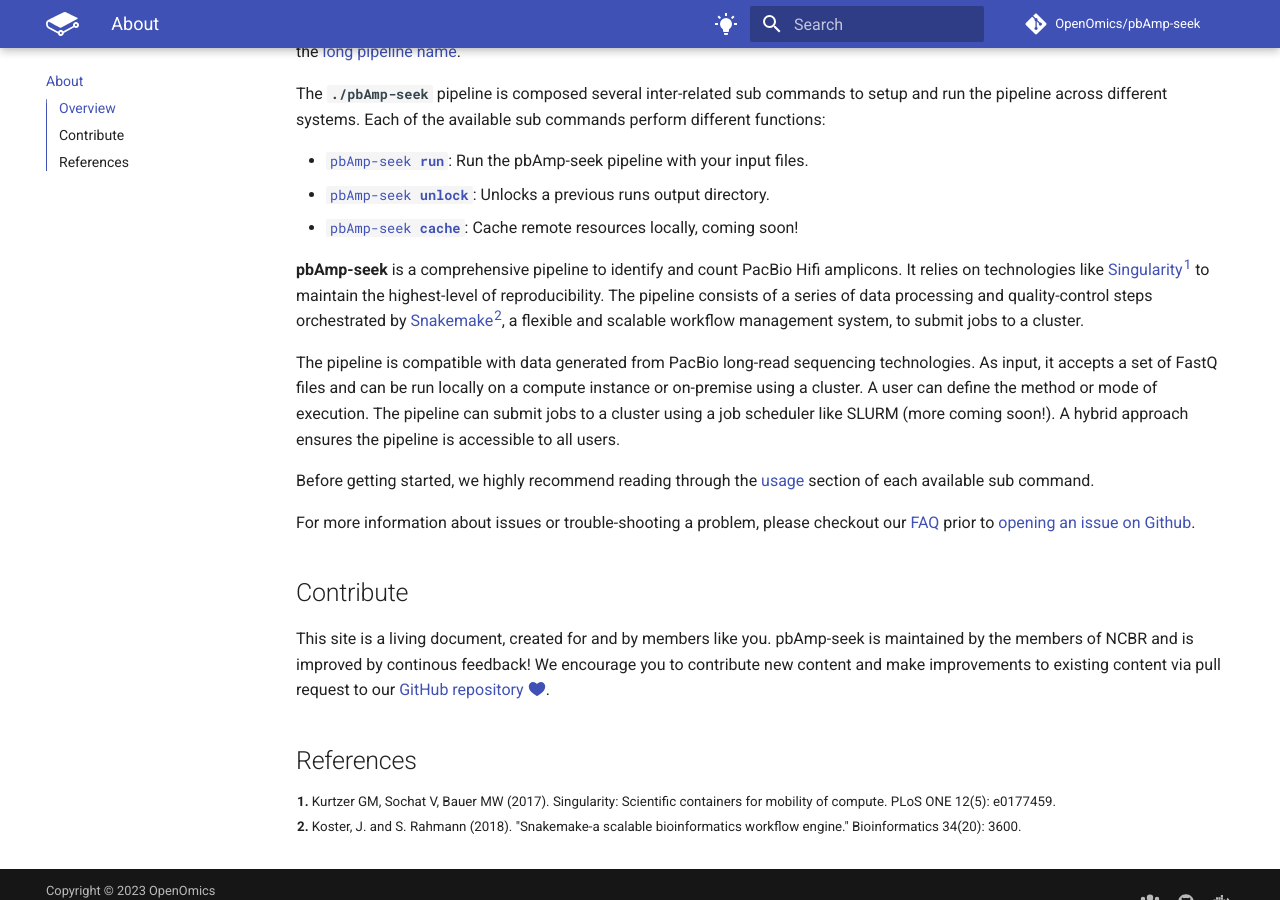
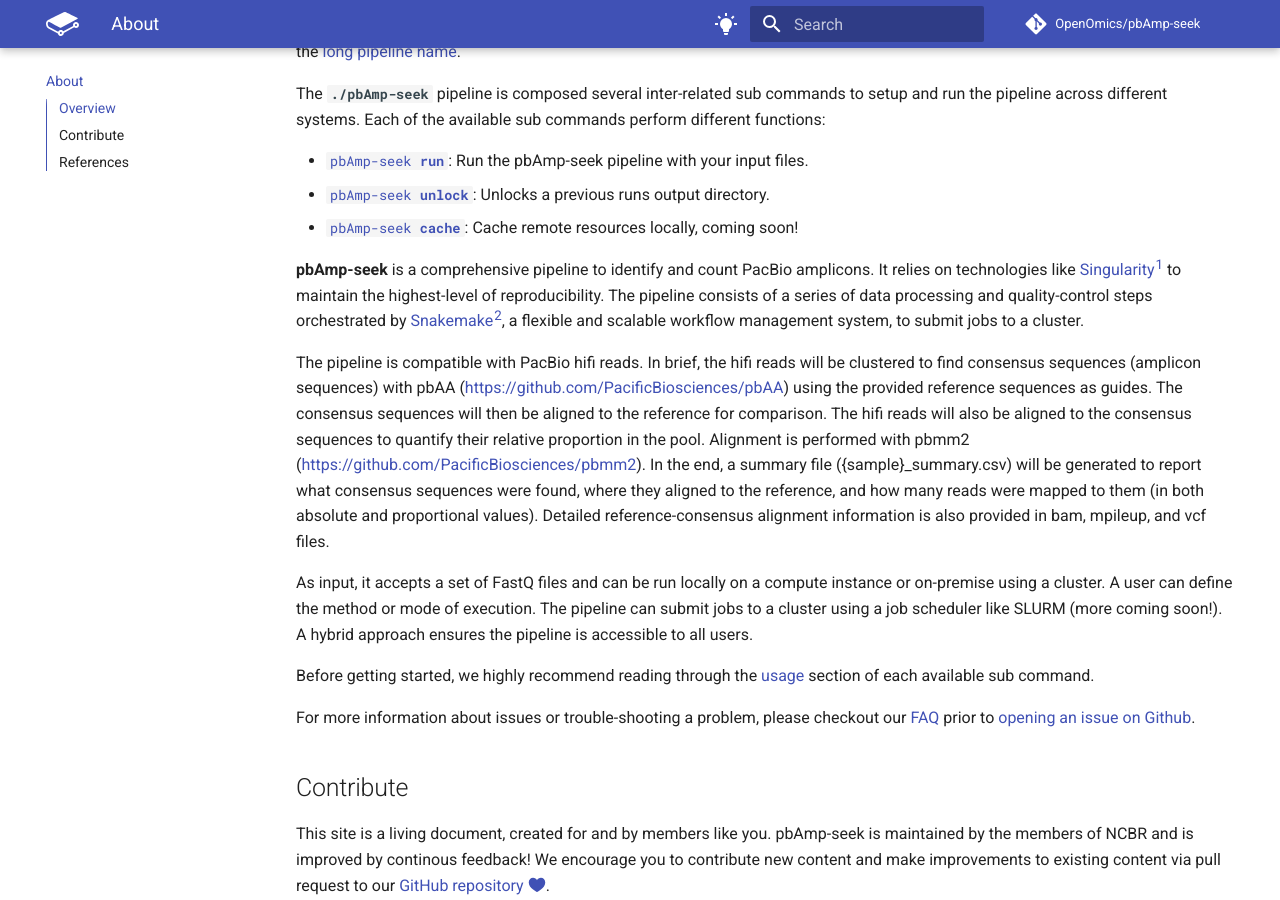
Before and after one commit to OpenOmics/pbAmp-seek, an MkDocs documentation site: the page built from docs/index.md, in a window 1280 px wide and 900 px high, scrolled down 420 px. Built offline with MkDocs 1.6.1 and Material for MkDocs 9.7.7, drawn with Linux system fonts in a browser that asks for light colours; comment, search, counter and statistics services are not loaded; the version menu is left out.

Commit message:
Update index.md

```diff
--- a/docs/index.md
+++ b/docs/index.md
@@ -32,9 +32,12 @@ The **`./pbAmp-seek`** pipeline is composed several inter-related sub commands t
  * [<code>pbAmp-seek <b>unlock</b></code>](usage/unlock.md): Unlocks a previous runs output directory.
  * [<code>pbAmp-seek <b>cache</b></code>](usage/cache.md): Cache remote resources locally, coming soon!
 
-**pbAmp-seek** is a comprehensive pipeline to identify and count PacBio Hifi amplicons. It relies on technologies like [Singularity<sup>1</sup>](https://singularity.lbl.gov/) to maintain the highest-level of reproducibility. The pipeline consists of a series of data processing and quality-control steps orchestrated by [Snakemake<sup>2</sup>](https://snakemake.readthedocs.io/en/stable/), a flexible and scalable workflow management system, to submit jobs to a cluster.
+**pbAmp-seek** is a comprehensive pipeline to identify and count PacBio amplicons. It relies on technologies like [Singularity<sup>1</sup>](https://singularity.lbl.gov/) to maintain the highest-level of reproducibility. The pipeline consists of a series of data processing and quality-control steps orchestrated by [Snakemake<sup>2</sup>](https://snakemake.readthedocs.io/en/stable/), a flexible and scalable workflow management system, to submit jobs to a cluster.
 
-The pipeline is compatible with data generated from PacBio long-read sequencing technologies. As input, it accepts a set of FastQ files and can be run locally on a compute instance or on-premise using a cluster. A user can define the method or mode of execution. The pipeline can submit jobs to a cluster using a job scheduler like SLURM (more coming soon!). A hybrid approach ensures the pipeline is accessible to all users.
+The pipeline is compatible with PacBio hifi reads. In brief, the hifi reads will be clustered to find consensus sequences (amplicon sequences) with pbAA (https://github.com/PacificBiosciences/pbAA) using the provided reference sequences as guides. The consensus sequences will then be aligned to the reference for comparison. The hifi reads will also be aligned to the consensus sequences to quantify their relative proportion in the pool. Alignment is performed with pbmm2 (https://github.com/PacificBiosciences/pbmm2). In the end, a summary file ({sample}_summary.csv) will be generated to report what consensus sequences were found, where they aligned to the reference, and how many reads were mapped to them (in both absolute and proportional values). Detailed reference-consensus alignment information is also provided in bam, mpileup, and vcf files.
+
+
+As input, it accepts a set of FastQ files and can be run locally on a compute instance or on-premise using a cluster. A user can define the method or mode of execution. The pipeline can submit jobs to a cluster using a job scheduler like SLURM (more coming soon!). A hybrid approach ensures the pipeline is accessible to all users.
 
 Before getting started, we highly recommend reading through the [usage](usage/run.md) section of each available sub command.
 
```
